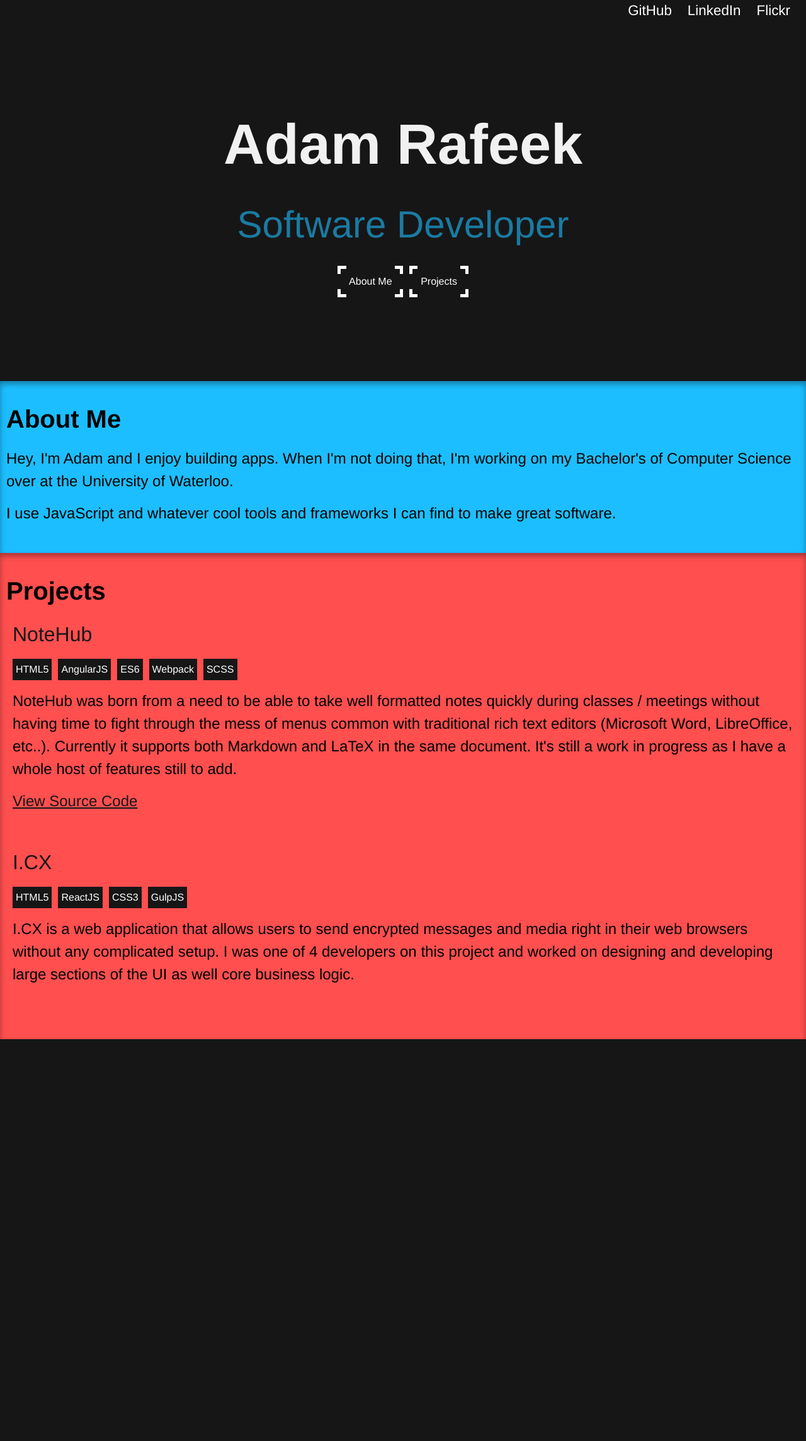
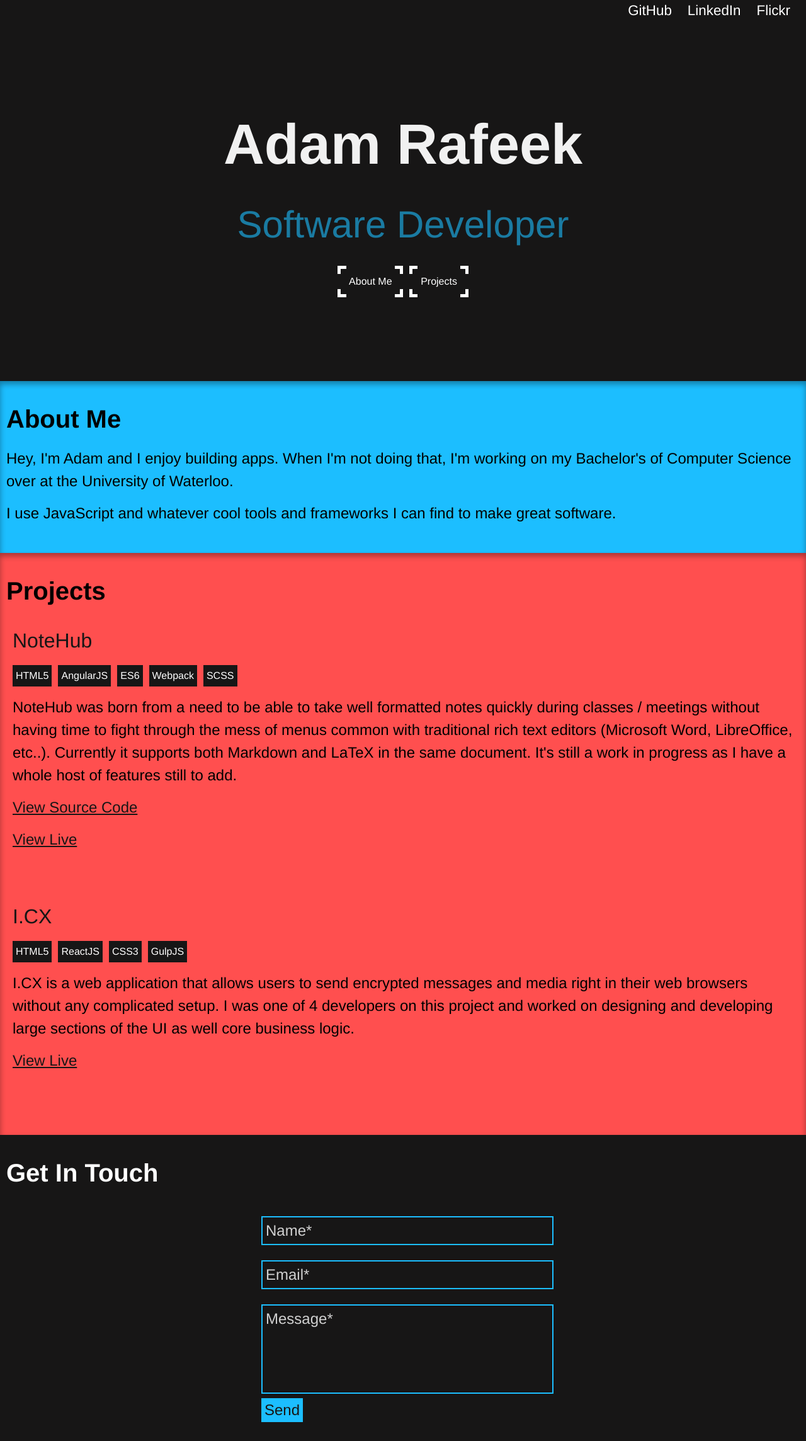
Before and after one commit to arafeek/arafeek.github.io, a Jekyll site: the page built from index.html, in a window 1280 px wide. Shown: the whole page at 63% size. Built offline with Jekyll 4.4.1, drawn with Linux system fonts in a browser that asks for light colours; before the commit the page ends 1650 px from its top, so only the background shows below that.

Commit message:
Added contact form.

```diff
--- a/_layouts/main.html
+++ b/_layouts/main.html
@@ -77,7 +77,7 @@
         <div class="aw-projects__content">
           <h1 class="aw-projects__title section-title"
             id="projects"> Projects </h1>
-
+            <div class="aw-projects__flex-wrap">
               <div class="project-card">
                 <h1 class="project-card__title">
                   <a target="_blank"
@@ -105,7 +105,12 @@
                 <div clas="project-card__description">
                   <p> NoteHub was born from a need to be able to take well formatted notes quickly during classes / meetings without having time to fight through the mess of menus common with traditional rich text editors (Microsoft Word, LibreOffice, etc..). Currently it supports both Markdown and LaTeX in the same document. It's still a work in progress as I have a whole host of features still to add.
                   </p>
-                <p> <a target="_blank" href="https://github.com/arafeek/notehub"> View Source Code </a> </p>
+                  <p>
+                    <a target="_blank" href="https://github.com/arafeek/notehub"> View Source Code </a>
+                  </p>
+                  <p>
+                    <a target="_blank" href="http://notehub.xyz"> View Live </a>
+                  </p>
                 </div>
                 <div class="project-card__options">
                 </div>
@@ -135,12 +140,70 @@
                 <div clas="project-card__description">
                   <p> I.CX is a web application that allows users to send encrypted messages and media right in their web browsers without any complicated setup. I was one of 4 developers on this project and worked on designing and developing large sections of the UI as well core business logic.
                   </p>
+                  <p>
+                    <a target="_blank" href="http://i.cx"> View Live </a>
+                  </p>
                 </div>
                 <div class="project-card__options">
                 </div>
 
               </div>
             </div>
+        </div>
+      </section>
+      <section class="aw-contact__section">
+        <h1 class="aw-contact__title section-title"> Get In Touch </h1>
+        <div class="aw-contact__content">
+          <div class="aw-contact__wrap">
+            <form class="aw-conact__form"
+              id="aw-conact-form"
+              action="https://getsimpleform.com/messages?form_api_token=28085561762bc53658d7722dded9c826"
+              method="post">
+              <div class="aw-contact__pair">
+                <label class="aw-contact__label"
+                  for="name"> Name: (required)
+                </label>
+                <br />
+                <input type="text"
+                  name="name"
+                  id="name"
+                  placeholder="Name*"
+                  class="aw-contact__field aw-input"
+                  required/>
+              </div>
+
+              <div class="aw-contact__pair">
+                <label class="aw-contact__label"
+                  for="email"> Email: (required)
+                </label>
+                <br />
+                <input type="text"
+                  name="email"
+                  id="email"
+                  placeholder="Email*"
+                  class="aw-contact__field aw-input"
+                  required/>
+              </div>
+
+              <div class="aw-contact__pair">
+                <label class="aw-contact__label"
+                  for="email"> Message: (required)
+                </label>
+                <br />
+                <textarea type="text"
+                  name="message"
+                  id="message"
+                  placeholder="Message*"
+                  class="aw-contact__field aw-textarea"
+                  required></textarea>
+              </div>
+              <input type="submit"
+                id="submit"
+                class="aw-contact__submit"
+                value="Send"/>
+            </form>
+          </div>
+        </div>
       </section>
     </div>
   </body>
--- /dev/null
+++ b/_sass/_contact.scss
@@ -0,0 +1,71 @@
+$placeholder-color: rgba(255, 255, 255, 0.8);
+
+.aw-contact {
+
+  &__section {
+    box-shadow: none;
+    width: 100%;
+  }
+
+  &__content {
+    @include display(flex);
+    @include justify-content(center);
+  }
+
+  &__wrap {
+    width: 85%;
+    max-width: 450px;
+  }
+
+  &__field {
+    @include transition(all 0.3s ease-in-out);
+    @include placeholder {
+      color: $placeholder-color;
+    }
+
+    background-color: $aw-dark-grey;
+    border: 2px solid $aw-light-blue;
+    color: $text-color;
+    font-family: $base-font-family;
+    font-weight: 100;
+    padding: 5px;
+    width: 100%;
+
+    &.aw-input {
+      height: 2rem;
+      line-height: 2rem;
+      font-size: 1.5rem;
+    }
+
+    &.aw-textarea {
+      min-height: 8rem;
+      line-height: 2rem;
+      font-size: 1.5rem;
+    }
+
+    &:focus {
+      border-color: $aw-salmon;
+      outline: none;
+    }
+  }
+
+  &__label {
+    visibility: hidden;
+  }
+
+  &__submit {
+    @include transition(all, 0.3s, ease-in-out);
+    background-color: $aw-light-blue;
+    border: none;
+    color: $aw-dark-grey;
+    cursor: pointer;
+    font-size: 1.5rem;
+    padding: 5px;
+
+    &:focus,
+    &:hover {
+      background-color: $aw-salmon;
+      outline: none;
+    }
+  }
+}
--- a/_sass/_index.scss
+++ b/_sass/_index.scss
@@ -27,6 +27,11 @@ p {
 
 section {
   box-shadow: 0px 5px 10px 0px $aw-shadow inset;
+  padding: 30px 10px;
+}
+
+textarea {
+  resize: none;
 }
 
 ul {
@@ -48,16 +53,6 @@ ul {
 
 .aw-main__content {
   text-align: center;
-}
-
-.aw-resume__section,
-.aw-contact__section {
-  /* Here we are using Hexadecimal values for color instead of rgb. */
-  color: #323232;
-  /* mention we don't want things on the edge of the screen, then padding */
-  /* need to also show how blocks in html go from N E S W */
-  /* put some space inbetween the element border and inner conent */
-  padding: 0 5% 10%;
 }
 
 .aw-resume__skills-wrap {
--- a/_sass/_projects.scss
+++ b/_sass/_projects.scss
@@ -4,6 +4,11 @@
     padding: 30px 10px;
     background-color: $aw-salmon;
     width: 100%;
+  }
+
+  &__flex-wrap {
+    @include display(flex);
+    @include flex-wrap(wrap);
   }
 }
 
--- a/css/main.scss
+++ b/css/main.scss
@@ -9,7 +9,7 @@
 $base-font-family: Helvetica, Arial, sans-serif;
 $base-font-size:   16px;
 $small-font-size:  $base-font-size * 0.875;
-$base-line-height: 1.5;
+$base-line-height: 1.5rem;
 
 $spacing-unit:     30px;
 
@@ -65,5 +65,6 @@ $link-color-hover: $aw-light-blue;
         "about",
         "index",
         "projects",
+        "contact",
         "header"
 ;
```
Lines whose indentation alone changed are shown as unchanged.
